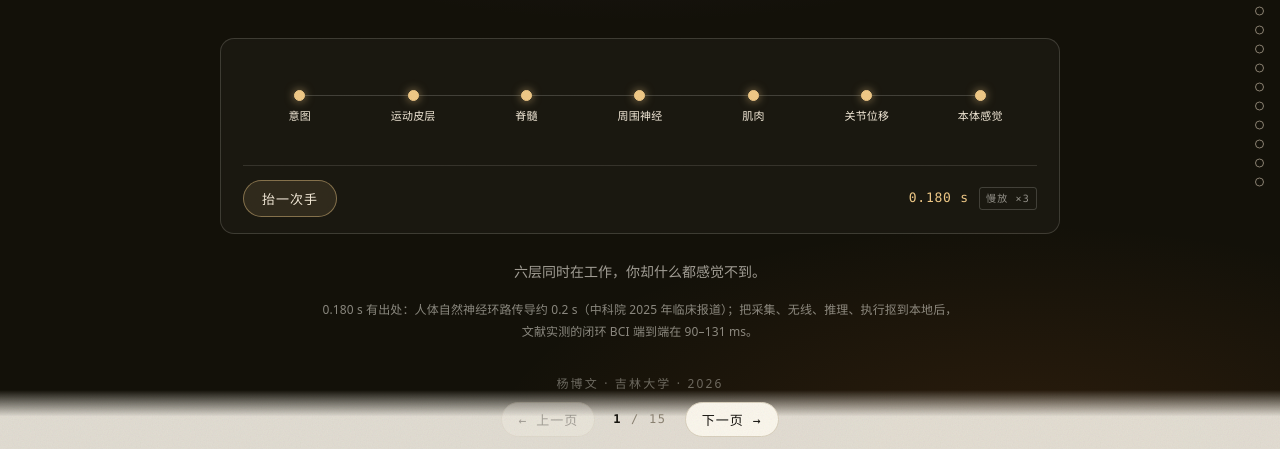
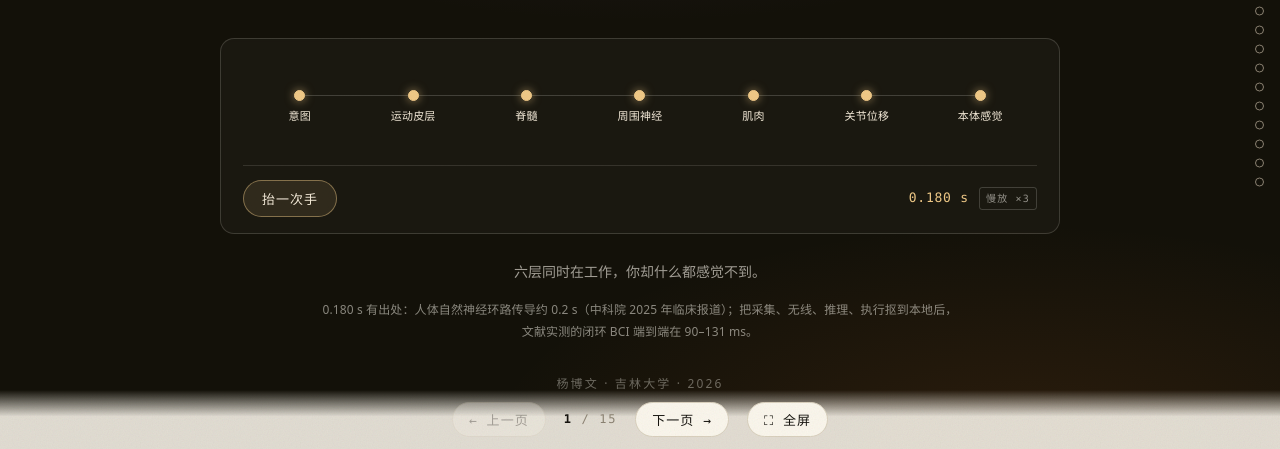
Before and after one commit to boweny67/boweny67.github.io, a plain HTML site: page deck1/index.html in a window 1280 px wide. Shown: the part 351-800 px from the top of the page. Drawn offline with Linux system fonts and the light colour scheme.

Commit message:
feat: 幻灯片支持全屏切换（按钮 + F 键，全屏后自适应重算画布）

```diff
--- a/deck1/index.html
+++ b/deck1/index.html
@@ -369,6 +369,7 @@
   <button class="nav-btn" id="prevBtn" type="button">← 上一页</button>
   <span class="page-ind"><b id="curPage">1</b> / <span id="totalPage">15</span></span>
   <button class="nav-btn" id="nextBtn" type="button">下一页 →</button>
+  <button class="nav-btn" id="fsBtn" type="button" aria-label="切换全屏">⛶ 全屏</button>
 </nav>
 <div class="deck-dots" id="dots" aria-hidden="true"></div>
 
--- a/deck1/main.js
+++ b/deck1/main.js
@@ -26,6 +26,7 @@
   var cur = 0;
   var prevBtn = document.getElementById('prevBtn');
   var nextBtn = document.getElementById('nextBtn');
+  var fsBtn = document.getElementById('fsBtn');
   var curPage = document.getElementById('curPage');
   var totalPage = document.getElementById('totalPage');
   var dotsEl = document.getElementById('dots');
@@ -69,11 +70,39 @@
   prevBtn.addEventListener('click', function () { goTo(cur - 1); });
   nextBtn.addEventListener('click', function () { goTo(cur + 1); });
 
+  /* ---------- 全屏切换 ---------- */
+  function isFullscreen() {
+    return !!(document.fullscreenElement || document.webkitFullscreenElement || document.msFullscreenElement);
+  }
+  function toggleFullscreen() {
+    var el = document.documentElement;
+    if (!isFullscreen()) {
+      var req = el.requestFullscreen || el.webkitRequestFullscreen || el.msRequestFullscreen;
+      if (req) req.call(el);
+    } else {
+      var exit = document.exitFullscreen || document.webkitExitFullscreen || document.msExitFullscreen;
+      if (exit) exit.call(document);
+    }
+  }
+  function syncFsBtn() {
+    fsBtn.textContent = isFullscreen() ? '✕ 退出全屏' : '⛶ 全屏';
+    // 全屏尺寸变化后重算画布与首屏连线
+    setTimeout(function () {
+      if (typeof resizeCanvas === 'function' && cur === SLIDE_LAB) resizeCanvas();
+      if (typeof layoutLine === 'function') layoutLine();
+    }, 120);
+  }
+  fsBtn.addEventListener('click', toggleFullscreen);
+  document.addEventListener('fullscreenchange', syncFsBtn);
+  document.addEventListener('webkitfullscreenchange', syncFsBtn);
+  syncFsBtn();
+
   document.addEventListener('keydown', function (e) {
     if (e.key === 'ArrowRight' || e.key === 'PageDown' || e.key === ' ') { e.preventDefault(); goTo(cur + 1); }
     else if (e.key === 'ArrowLeft' || e.key === 'PageUp') { e.preventDefault(); goTo(cur - 1); }
     else if (e.key === 'Home') { goTo(0); }
     else if (e.key === 'End') { goTo(total - 1); }
+    else if (e.key === 'f' || e.key === 'F') { toggleFullscreen(); }
   });
 
   // 触屏左右滑动
```
